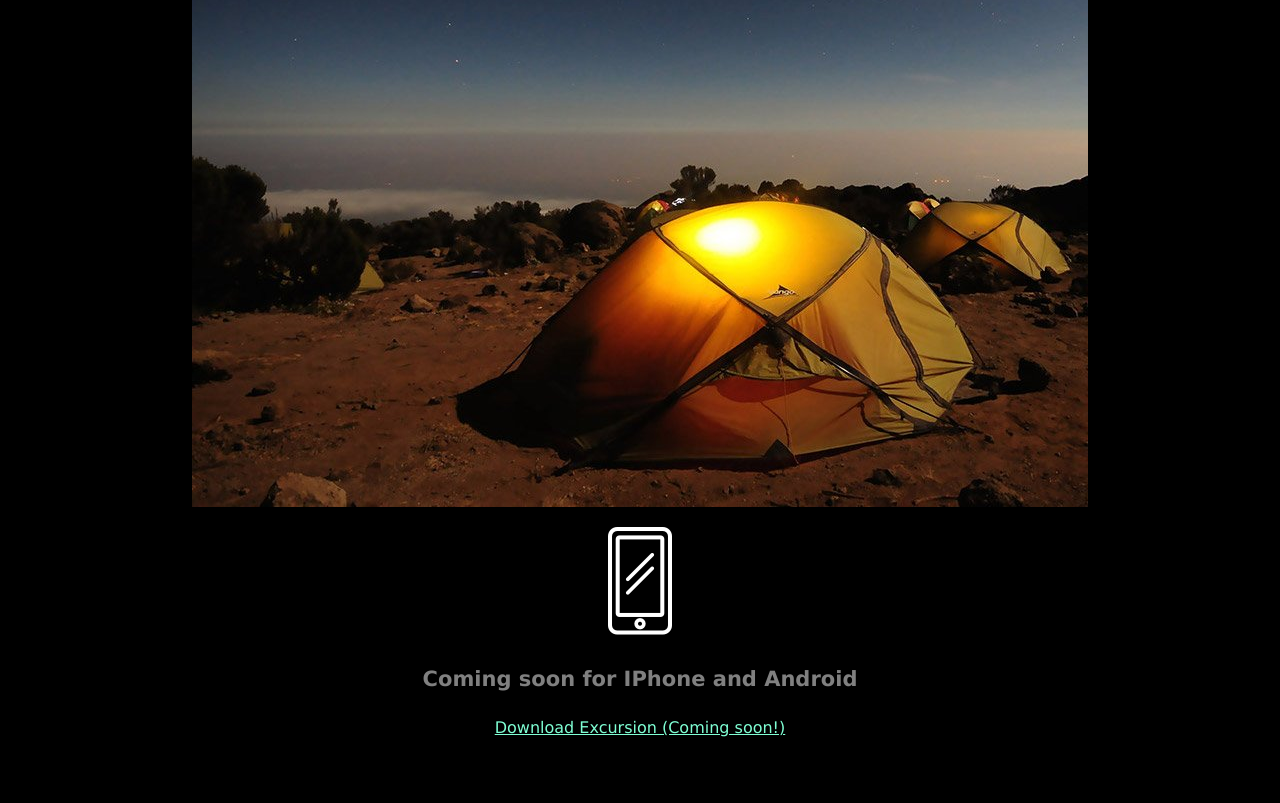
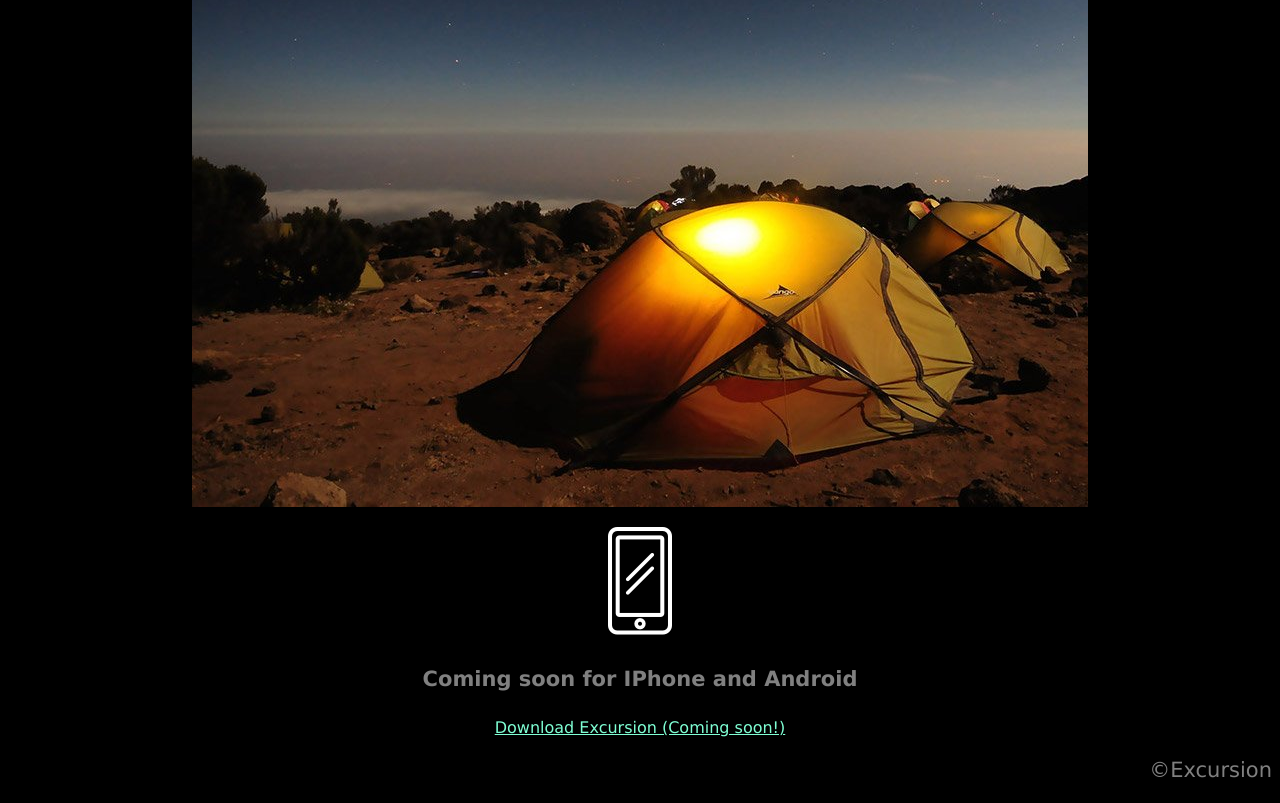
Before and after one commit to TomassPasc/excursion, a plain HTML site: page index.html in a window 1280 px wide. Shown: the part 563-1366 px from the top of the page. Before the commit the page ends 1316 px from the top, so only its background shows below. Drawn offline with Linux system fonts and the light colour scheme.

Commit message:
final push

```diff
--- a/index.html
+++ b/index.html
@@ -19,6 +19,6 @@
     <p><img src="ressources/images/phone.png"></p>
     <h4>Coming soon for IPhone and Android</h4>
     <p> <a class="link-cta" href="#">Download Excursion (Coming soon!)</a></p>
-
+    <p class="footer-copyrigth">©Excursion </p>
 </body>
 </html>
--- a/ressources/css/style.css
+++ b/ressources/css/style.css
@@ -27,3 +27,11 @@ h4 {
     color: aquamarine;
     font-size: 16px;
 }
+
+/* FOOTER */
+
+.footer-copyrigth {
+    color: grey;
+    font-size: 21px;
+    text-align: right;
+}
```
